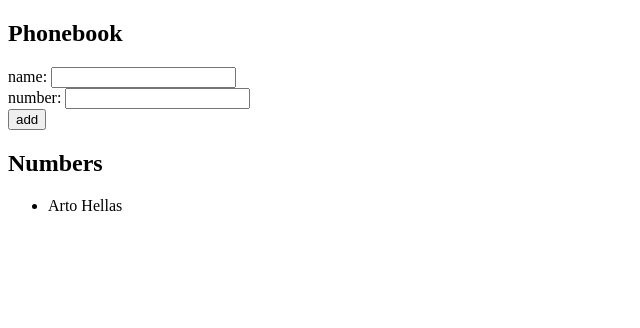
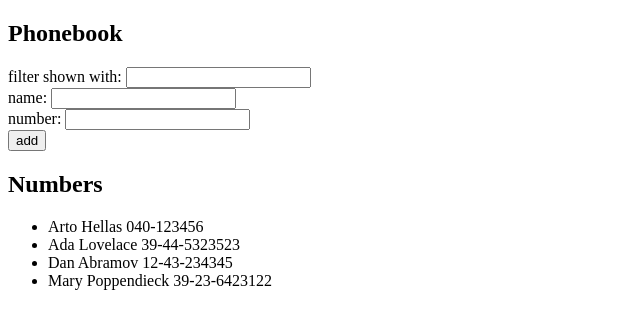
Before and after one commit to tekla900/part-2, a React (Create React App) app: page / in a window 1280 px wide. Shown: the top 328 px of the page, without its empty margins (0-640 px from the left). Built offline with nearby package versions, Linux system fonts and the light colour scheme.

Commit message:
Implemented a search field that can be used to filter the list of people by name

```diff
--- a/src/App.js
+++ b/src/App.js
@@ -23,21 +23,27 @@
   )
 }
 
-const Content = ({ person }) => {
+const Content = ({ personsFilter }) => {
   return (
     <ul>
-        {person.map(person =>
+        {personsFilter.map(person =>
           <Person key={person.name} person={person} />)}
       </ul>
   )
 }
 
 const App = () => {
+  const [persons, setPersons] = useState([
+    { name: 'Arto Hellas', number: '040-123456', id: 1 },
+    { name: 'Ada Lovelace', number: '39-44-5323523', id: 2 },
+    { name: 'Dan Abramov', number: '12-43-234345', id: 3 },
+    { name: 'Mary Poppendieck', number: '39-23-6423122', id: 4 }
+  ])
   const [newName, setNewName] = useState('')
   const [newNumber, setNewNumber] = useState('')
-  const [persons, setPersons] = useState([
-    { name: 'Arto Hellas' }
-  ])
+  const[searchName, setNewSearch] = useState('')
+  const[personsFilter, setPersonsFilter] = useState(persons)
+
 
   const addName = (event) => {
     event.preventDefault()
@@ -49,7 +55,7 @@
     if (currentPerson.length === 1) {
       alert(`${newName} is already added to phonebook`)
     } else {
-    setPersons(persons.concat(nameObject))
+    setPersonsFilter(personsFilter.concat(nameObject))
     setNewName('')
     setNewNumber('')
     }
@@ -65,13 +71,38 @@
     setNewNumber(event.target.value)
   }
 
+  const filterPersons = (event) => {
+    //ამ წამს პერსონსფილტრი არის თვითონ პერსონ ერეის ტოლი
+    //ვქმნით ახალ ცვლადს, რომელსაც ვანიჭებთ ინპუთ ველში ჩაწერილი
+    //სტრინგის მნიშვნელობას ოღონდ დაბალ რეგისტრში ჩაწერილს
+
+    const searchName = event.target.value.toLowerCase()
+
+    //ახალძებნას ვუტოლებთ ამ საძიებოსახელს
+    setNewSearch(searchName)
+
+    //შემოგვაქვს ახალი ცვლადი და ვამბობ ესეთ რამეს:
+    //ახლა მოცემულ პერსონების ერეის გავფილტრავ, და დავტოვებ მხოლოდ იმათ,
+    //რომლების სახელიც გადაყვანილი დაბალ რეგისტრში შეიცავენ საძიებოსახელს
+    const newPersons = persons.filter (
+      (person) =>
+        person.name.toLowerCase().search(searchName) !== -1
+    )
+
+    //ამის შემდეგ პერსონების ფილტრს ახალ პერსონებზე ვაყენებ
+    setPersonsFilter(newPersons)
+  }
+
   return (
     <div>
       <Heading heading='Phonebook'/>
+      <div>
+        filter shown with: <input value={searchName} onChange={filterPersons} />
+      </div>
       <Form addName={addName} newName={newName} newNumber={newNumber}
             handleNameChange={handleNameChange} handleNumberChange={handleNumberChange} />
       <Heading heading='Numbers'/>
-      <Content person={persons} />
+      <Content personsFilter={personsFilter} />
     </div>
   )
 }
```
